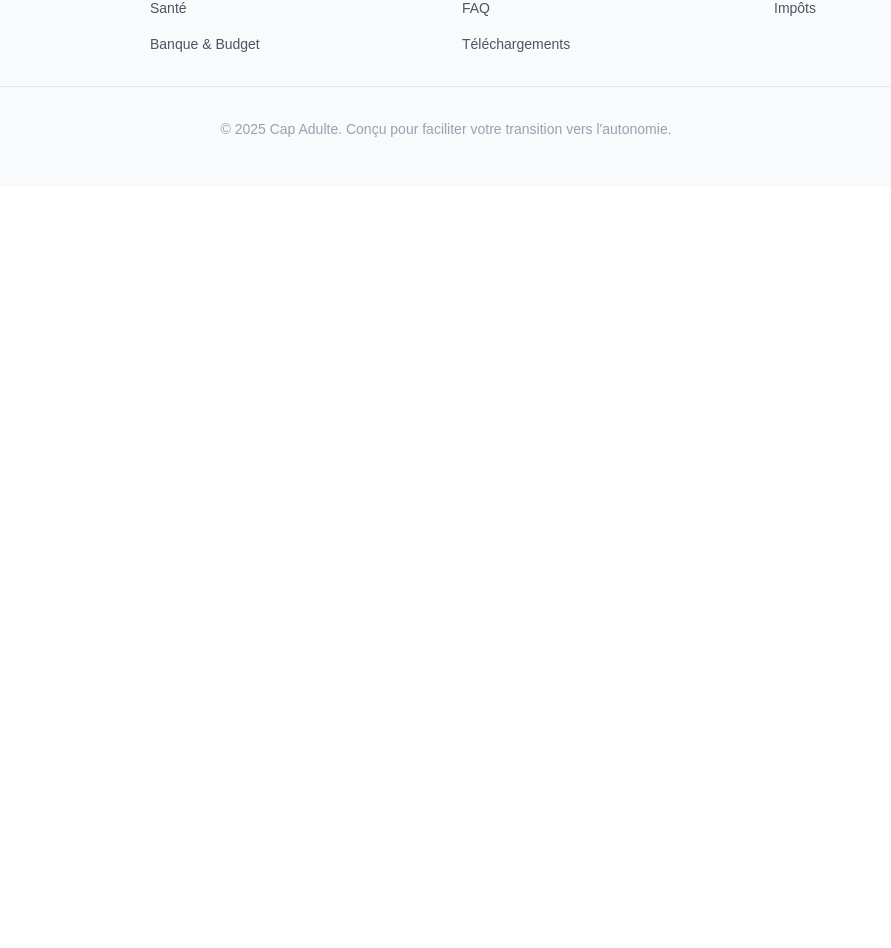
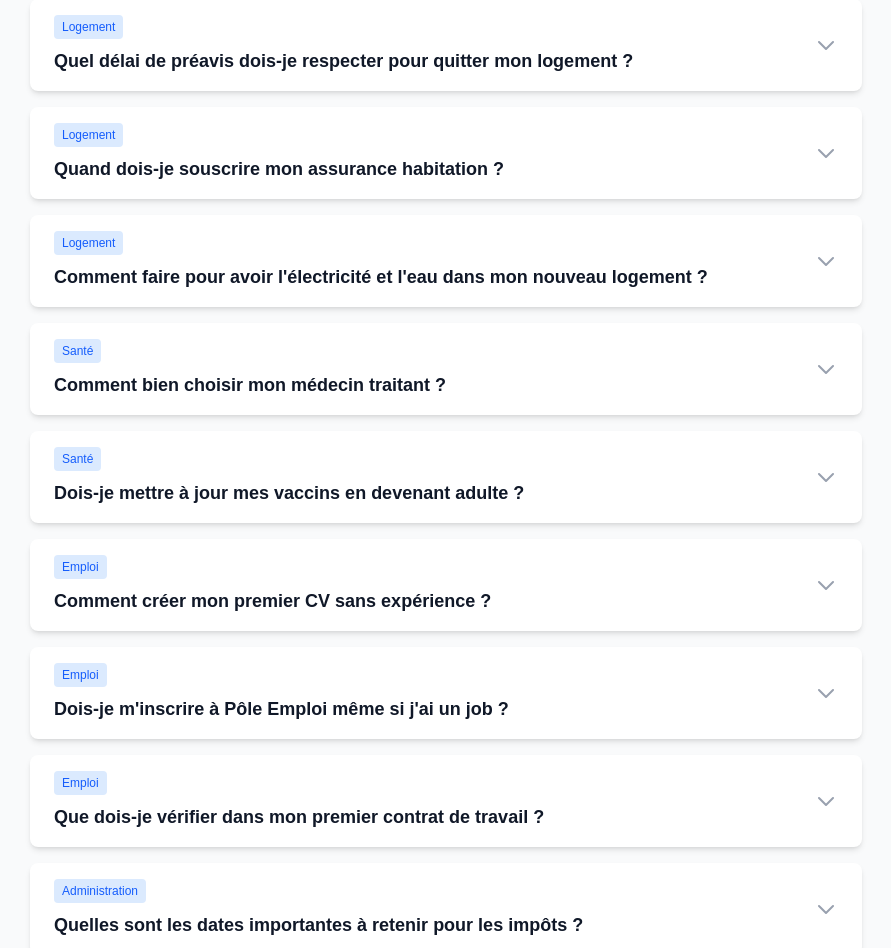
Before and after one commit to TicTac1602/CAP, a Next.js app: page /faq in a window 1280 px wide. Shown: the part 1833-2781 px from the top of the page, without its empty margins (194-1085 px from the left). Before the commit the page ends 2020 px from the top, so only its background shows below. Built offline with nearby package versions, Linux system fonts and the light colour scheme.

Commit message:
More FAQ

```diff
--- a/src/data/faq.ts
+++ b/src/data/faq.ts
@@ -48,10 +48,106 @@ export const faqData: FAQItem[] = [
 		question: 'Comment créer un budget quand on a des revenus irréguliers ?',
 		answer: 'Basez-vous sur vos revenus minimums garantis. Constituez un fonds d\'urgence les bons mois. Priorisez les charges fixes (logement, assurances) et ajustez les dépenses variables selon vos rentrées d\'argent.',
 		category: 'Budget'
+	},
+	{
+		id: '9',
+		question: 'Combien de temps est valable ma carte d\'identité ?',
+		answer: 'Une carte d\'identité est valable 15 ans pour les majeurs et 10 ans pour les mineurs. Pensez à la renouveler avant expiration car les délais peuvent être longs.',
+		category: 'Administration'
+	},
+	{
+		id: '10',
+		question: 'Est-ce que je dois m\'inscrire sur les listes électorales ?',
+		answer: 'L\'inscription est souvent automatique à 18 ans si vos parents sont inscrits. Sinon, vous devez vous inscrire avant le 31 décembre de l\'année précédant une élection. C\'est obligatoire pour pouvoir voter.',
+		category: 'Administration'
+	},
+	{
+		id: '11',
+		question: 'Comment obtenir ma carte vitale ?',
+		answer: 'Vous pouvez faire votre demande en ligne sur ameli.fr ou vous rendre dans votre CPAM avec une pièce d\'identité et un justificatif de domicile. La carte vitale est gratuite et indispensable pour vos remboursements.',
+		category: 'Administration'
+	},
+	{
+		id: '12',
+		question: 'Quelles aides financières puis-je demander ?',
+		answer: 'Utilisez le simulateur sur mesdroitssociaux.gouv.fr pour connaître toutes les aides auxquelles vous avez droit : APL, prime d\'activité, RSA, bourses étudiantes, etc. Les critères dépendent de vos revenus et situation.',
+		category: 'Administration'
+	},
+	{
+		id: '13',
+		question: 'Qu\'est-ce qu\'un état des lieux et pourquoi c\'est important ?',
+		answer: 'L\'état des lieux compare l\'état du logement à l\'entrée et à la sortie. Il doit être très précis pour éviter que des dégradations préexistantes vous soient imputées. Prenez des photos et notez tous les détails.',
+		category: 'Logement'
+	},
+	{
+		id: '14',
+		question: 'Quel délai de préavis dois-je respecter pour quitter mon logement ?',
+		answer: 'Généralement 3 mois pour un logement vide et 1 mois pour un meublé. Ce délai peut être réduit à 1 mois dans certaines zones tendues ou situations particulières (mutation, perte d\'emploi, etc.).',
+		category: 'Logement'
+	},
+	{
+		id: '15',
+		question: 'Quand dois-je souscrire mon assurance habitation ?',
+		answer: 'L\'assurance habitation doit être souscrite avant la remise des clés et l\'attestation fournie au propriétaire. Sans cette assurance, vous ne pourrez pas emménager. Comparez les garanties et tarifs.',
+		category: 'Logement'
+	},
+	{
+		id: '16',
+		question: 'Comment faire pour avoir l\'électricité et l\'eau dans mon nouveau logement ?',
+		answer: 'Contactez les fournisseurs (EDF, Engie, etc.) environ 15 jours avant votre emménagement. Pour l\'eau, renseignez-vous auprès de la mairie. Prévoyez un délai pour l\'ouverture des compteurs.',
+		category: 'Logement'
+	},
+	{
+		id: '17',
+		question: 'Comment bien choisir mon médecin traitant ?',
+		answer: 'Choisissez un médecin généraliste proche de chez vous, avec des horaires qui vous conviennent. Vérifiez qu\'il accepte de nouveaux patients. Vous pouvez le déclarer lors d\'une consultation ou sur ameli.fr.',
+		category: 'Santé'
+	},
+	{
+		id: '18',
+		question: 'Dois-je mettre à jour mes vaccins en devenant adulte ?',
+		answer: 'Oui, vérifiez votre carnet de vaccination. Certains rappels sont nécessaires (DTP tous les 20 ans, puis tous les 10 ans après 65 ans). Consultez votre médecin pour faire le point.',
+		category: 'Santé'
+	},
+	{
+		id: '19',
+		question: 'Comment créer mon premier CV sans expérience ?',
+		answer: 'Mettez en avant votre formation, vos stages, jobs étudiants, projets personnels et compétences. Utilisez un format simple et lisible. Adaptez votre CV à chaque offre d\'emploi en utilisant les mots-clés de l\'annonce.',
+		category: 'Emploi'
+	},
+	{
+		id: '20',
+		question: 'Dois-je m\'inscrire à Pôle Emploi même si j\'ai un job ?',
+		answer: 'Si vous cherchez un emploi ou une formation, oui. L\'inscription vous donne accès aux offres, conseils et certaines aides. Vous pouvez aussi vous inscrire en cas de contrat précaire pour sécuriser vos droits.',
+		category: 'Emploi'
+	},
+	{
+		id: '21',
+		question: 'Que dois-je vérifier dans mon premier contrat de travail ?',
+		answer: 'Vérifiez le type de contrat (CDI, CDD, stage), la durée, le salaire, les horaires, le lieu de travail, la période d\'essai et les congés. N\'hésitez pas à poser des questions avant de signer.',
+		category: 'Emploi'
+	},
+	{
+		id: '22',
+		question: 'Quelles sont les dates importantes à retenir pour les impôts ?',
+		answer: 'Déclaration des revenus : avril à juin (date exacte selon votre département). Paiement du solde : 31 décembre maximum. Surveillez vos prélèvements à la source et ajustez si nécessaire.',
+		category: 'Administration'
+	},
+	{
+		id: '23',
+		question: 'Que risque-t-il si je ne paie pas mes impôts à temps ?',
+		answer: 'Majorations de 10% dès le premier jour de retard, puis intérêts de retard. En cas de retard répété, les pénalités peuvent atteindre 40%. Contactez rapidement le service des impôts si vous avez des difficultés.',
+		category: 'Administration'
+	},
+	{
+		id: '24',
+		question: 'Mon propriétaire peut-il garder tout mon dépôt de garantie ?',
+		answer: 'Non, il ne peut garder que ce qui correspond aux réparations nécessaires (hors usure normale). Il doit vous restituer le reste dans les 2 mois maximum, avec un état des lieux détaillé des retenues.',
+		category: 'Logement'
 	}
 ];
 
-export const faqCategories = ['Tous', 'Administration', 'Santé', 'Logement', 'Banque', 'Assurances', 'Budget'];
+export const faqCategories = ['Tous', 'Administration', 'Santé', 'Logement', 'Banque', 'Assurances', 'Budget', 'Emploi'];
 
 // Fonction utilitaire pour obtenir les FAQ par catégorie
 export const getFAQByCategory = (category: string): FAQItem[] => {
```
